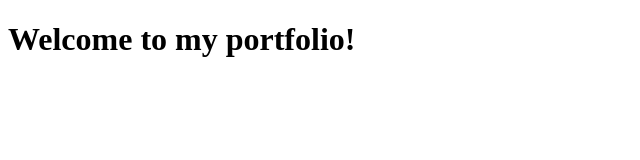
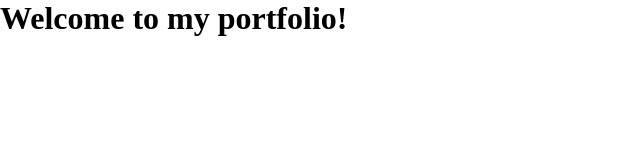
Before and after one commit to aliabespaeva22-gif/MyPortfolio, a plain HTML site: page index.html in a window 1280 px wide. Shown: the whole page, without its empty margins (0-640 px from the left). Drawn offline with Linux system fonts and the light colour scheme.

Commit message:
feat: подключить таблицу стилей
Добавить базовые CSS-правила и подключить оформление к HTML-странице.

```diff
--- /dev/null
+++ b/assets/css/style.css
@@ -0,0 +1,10 @@
+:root {
+    box-sizing: border-box;
+    font-size: 16px;
+}
+
+* {
+    padding: 0;
+    margin: 0;
+    box-sizing: inherit;
+}
--- a/index.html
+++ b/index.html
@@ -1,6 +1,7 @@
 <!DOCTYPE html>
 <html lang="ru">
 <head>
+    <link rel="stylesheet" href="assets/css/style.css">
     <meta charset="UTF-8">
     <meta name="viewport" content="width=device-width, initial-scale=1.0">
     <title>My Portfolio</title>
```
